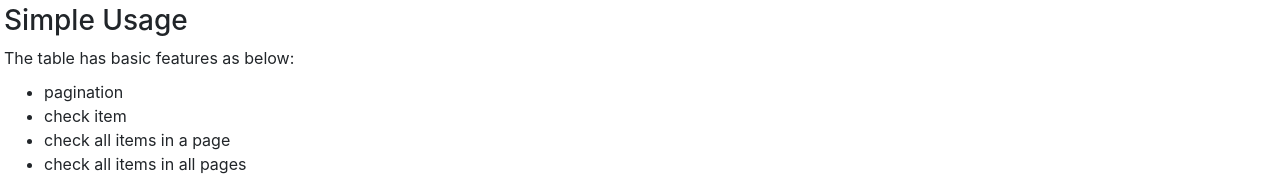
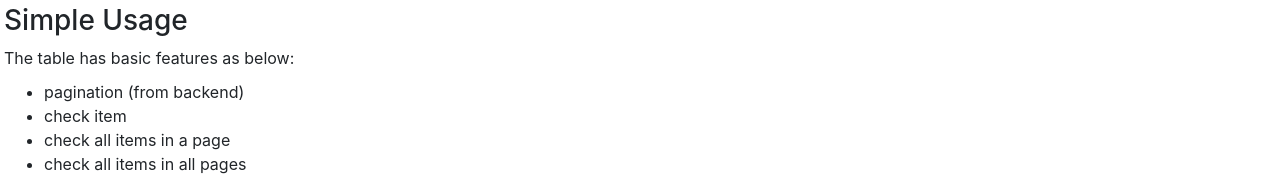
Before and after one commit to huymach91/hm-ngx-simple-table, an Angular app: page / in a window 1280 px wide. Shown: the top 176 px of the page. Built offline with nearby package versions, Linux system fonts and the light colour scheme.

Commit message:
4 files modified

```diff
--- a/src/app/app.component.html
+++ b/src/app/app.component.html
@@ -3,7 +3,7 @@
   <div>
     The table has basic features as below: <br />
     <ul>
-      <li>pagination</li>
+      <li>pagination (from backend)</li>
       <li>check item</li>
       <li>check all items in a page</li>
       <li>check all items in all pages</li>
--- a/src/app/ngx-simple-table/ngx-simple-table.component.scss
+++ b/src/app/ngx-simple-table/ngx-simple-table.component.scss
@@ -85,7 +85,6 @@
     cursor: pointer;
   }
   .column-selector-dropdown-menu {
-    font-size: 12px;
     position: absolute;
     right: 1px;
     top: 25px;
@@ -102,7 +101,7 @@
     height: 100%;
     display: flex;
     justify-content: space-between;
-    font-size: 12px;
+    font-size: 0.8em;
     align-items: center;
   }
   .column-selector-dropdown-item:hover {
--- a/src/app/ngx-simple-table/ngx-simple-table.component.ts
+++ b/src/app/ngx-simple-table/ngx-simple-table.component.ts
@@ -14,6 +14,7 @@ import { NgxFixedScrollbarComponent } from './ngx-fixed-scrollbar.component';
 import {
   INgxSimpleTableChecked,
   INgxSimpleTableConfig,
+  INgxSimpleTableIcon,
 } from './ngx-simple-table.interface';
 
 enum SORT_PARAM {
@@ -37,7 +38,7 @@ export class NgxSimpleTableComponent implements AfterViewInit {
     this.data = data;
     this.markAllChecked();
   }
-  @Input() icons: any = {
+  @Input() icons: INgxSimpleTableIcon = {
     check: '',
     hamburger: '',
   };
--- a/src/app/ngx-simple-table/ngx-simple-table.interface.ts
+++ b/src/app/ngx-simple-table/ngx-simple-table.interface.ts
@@ -16,3 +16,8 @@ export interface INgxSimpleTableConfig {
   columns: Array<INgxSimpleTableColumn>;
   fixedHeaderClass?: string;
 }
+
+export interface INgxSimpleTableIcon {
+  check: string;
+  hamburger: string;
+}
```
